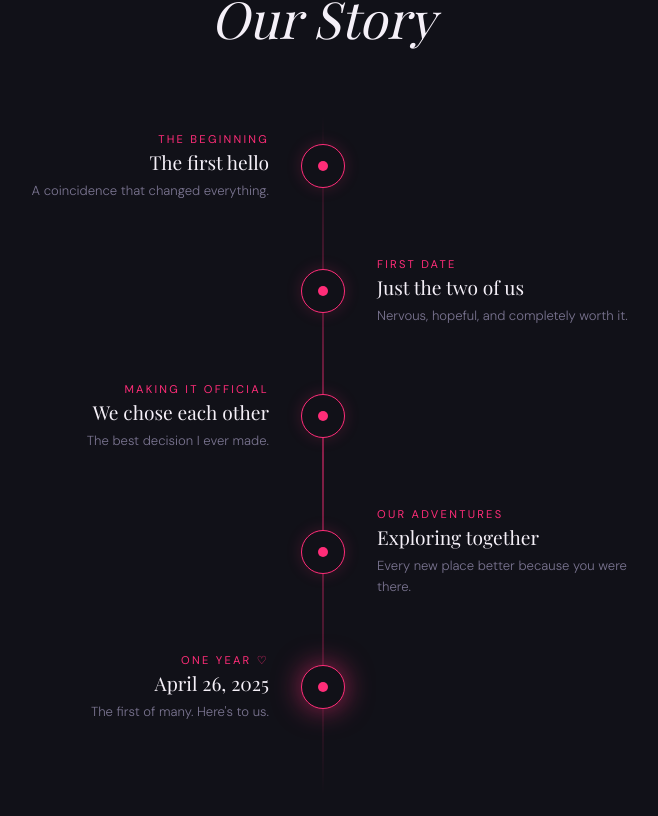
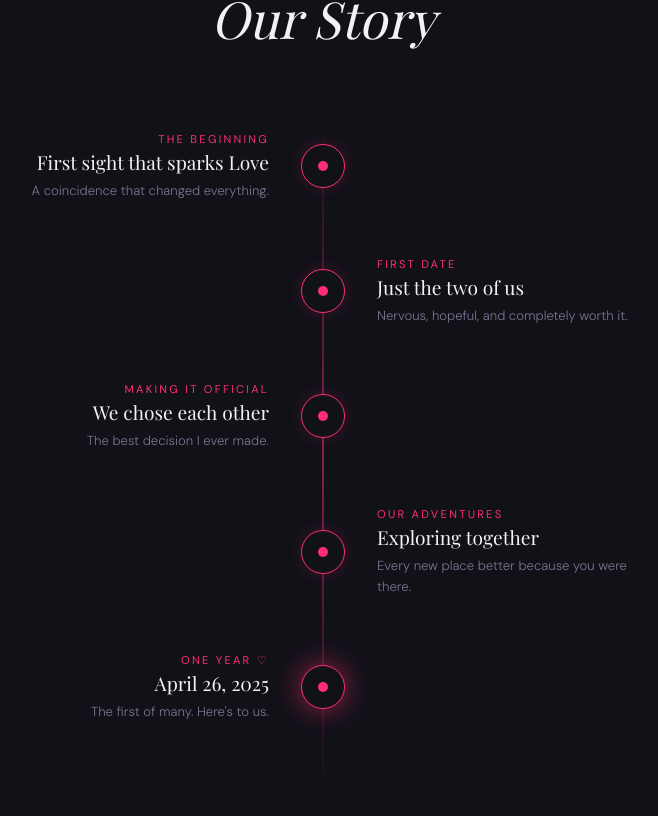
Before and after one commit to ChanHarisson/Anniversary, a plain HTML site: page index.html in a window 1280 px wide. Shown: the part 2934-3750 px from the top of the page, without its empty margins (317-975 px from the left). Drawn offline with nearby package versions, Linux system fonts and the light colour scheme; a web font is replaced by a local one.

Commit message:
Update index.html

```diff
--- a/index.html
+++ b/index.html
@@ -1208,7 +1208,7 @@ body.book-open { overflow: hidden; }
   <h2 class="section-title reveal">Our Story</h2>
   <div class="timeline">
     <div class="timeline-item reveal">
-      <div class="timeline-content"><p class="timeline-year">The beginning</p><p class="timeline-event">The first hello</p><p class="timeline-desc">A coincidence that changed everything.</p></div>
+      <div class="timeline-content"><p class="timeline-year">The beginning</p><p class="timeline-event">First sight that sparks Love</p><p class="timeline-desc">A coincidence that changed everything.</p></div>
       <div class="timeline-dot"><div class="timeline-dot-inner"></div></div>
       <div class="timeline-content"></div>
     </div>
```
